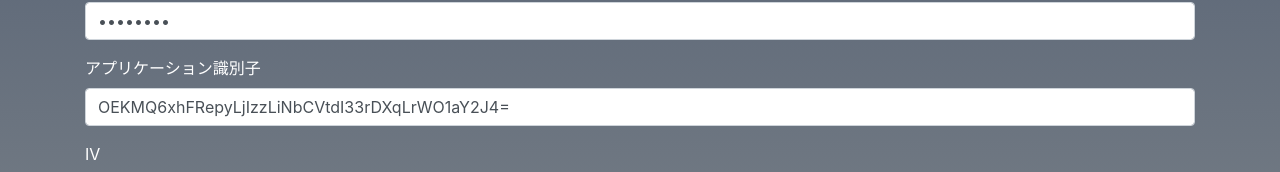
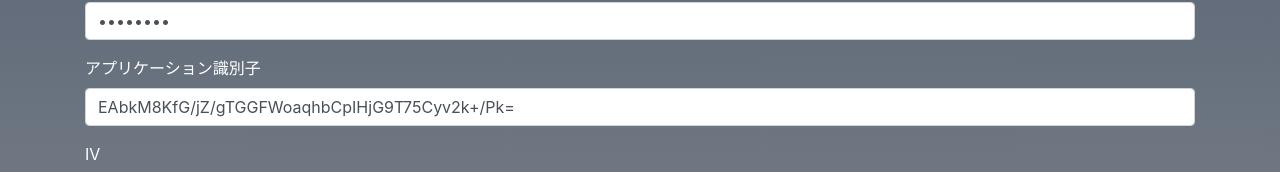
Before and after one commit to y-watanabe-usen/umesse-test, a Vue app in the folder develop/webapp/: page /apiconnecttest in a window 1280 px wide. Shown: the part 233-405 px from the top of the page. Built offline with nearby package versions, Linux system fonts and the light colour scheme.

Commit message:
vuex -> inject

```diff
--- a/develop/webapp/src/components/ApiConnectTestInputForm.vue
+++ b/develop/webapp/src/components/ApiConnectTestInputForm.vue
@@ -20,7 +20,7 @@
           type="text"
           class="form-control"
           id="loginId"
-          v-model="loginId"
+          v-model="state.loginId"
         />
       </div>
       <div class="mb-3">
@@ -29,7 +29,7 @@
           type="password"
           class="form-control"
           id="password"
-          v-model="password"
+          v-model="state.password"
         />
       </div>
       <div class="mb-3">
@@ -40,12 +40,12 @@
           type="text"
           class="form-control"
           id="identifier"
-          v-model="identifier"
+          v-model="state.identifier"
         />
       </div>
       <div class="mb-3">
         <label for="iv" class="text-white">IV</label>
-        <input type="text" class="form-control" id="iv" v-model="iv" />
+        <input type="text" class="form-control" id="iv" v-model="state.iv" />
       </div>
       <hr class="mb-4" />
       <div class="mb-3">
@@ -63,7 +63,7 @@
 
 <script>
 // TODO: 実際には使わないので後で消す
-import { computed, inject } from "vue";
+import { computed, inject, reactive } from "vue";
 import UserKey from "@/components/user-key";
 
 export default {
@@ -72,19 +72,18 @@ export default {
     if (!user) {
       throw new Error(`${user} is not provided`);
     }
-    const loginId = "xSgdZv";
-    const password = "KbvDW6K4";
-    const identifier = "OEKMQ6xhFRepyLjIzzLiNbCVtdI33rDXqLrWO1aY2J4=";
-    const iv = "fOLf8ZE4btauxiqE";
+    const state = reactive({
+      loginId: "xSgdZv",
+      password: "KbvDW6K4",
+      identifier: "EAbkM8KfG/jZ/gTGGFWoaqhbCpIHjG9T75Cyv2k+/Pk=",
+      iv: "fOLf8ZE4btauxiqE",
+    });
 
     const login = async () => {
-      user.login(loginId, password, identifier, iv);
+      user.login(state.loginId, state.password, state.identifier, state.iv);
     };
     return {
-      loginId,
-      password,
-      identifier,
-      iv,
+      state,
       login,
     };
   },
```
